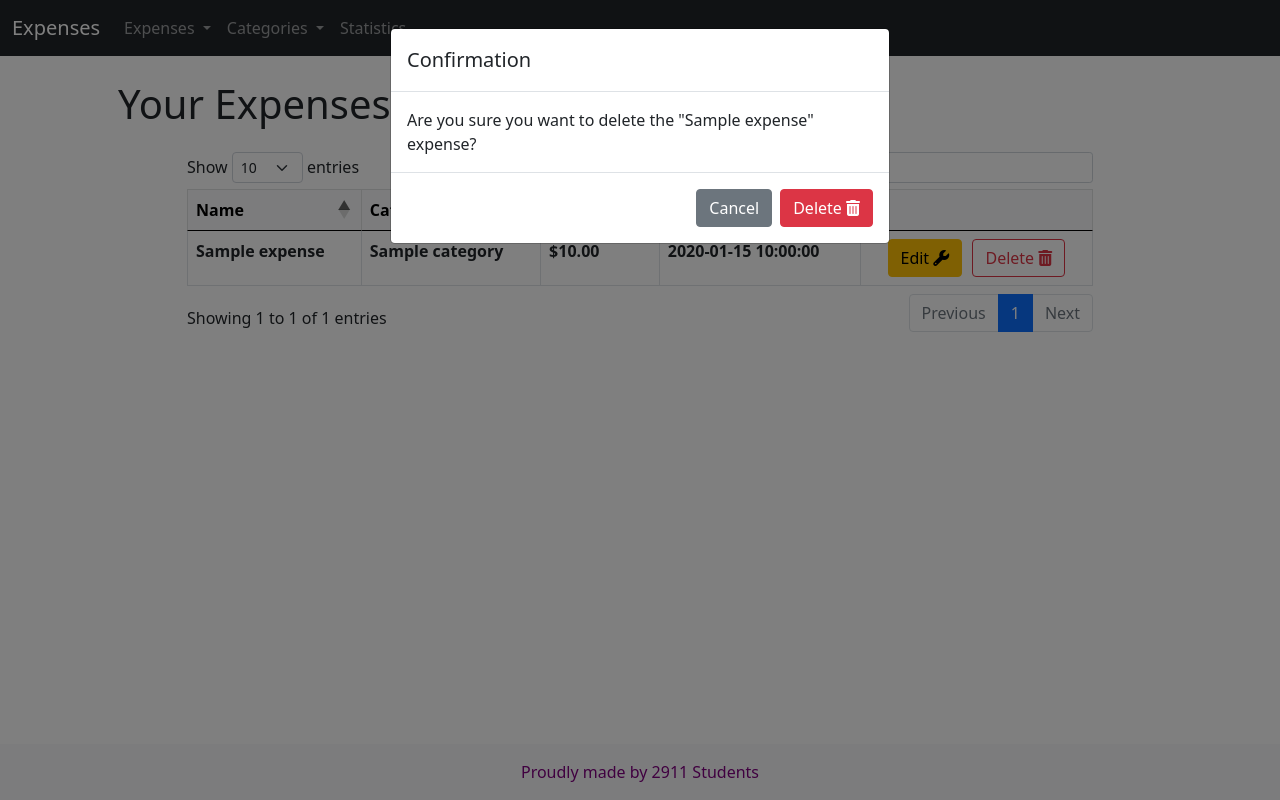
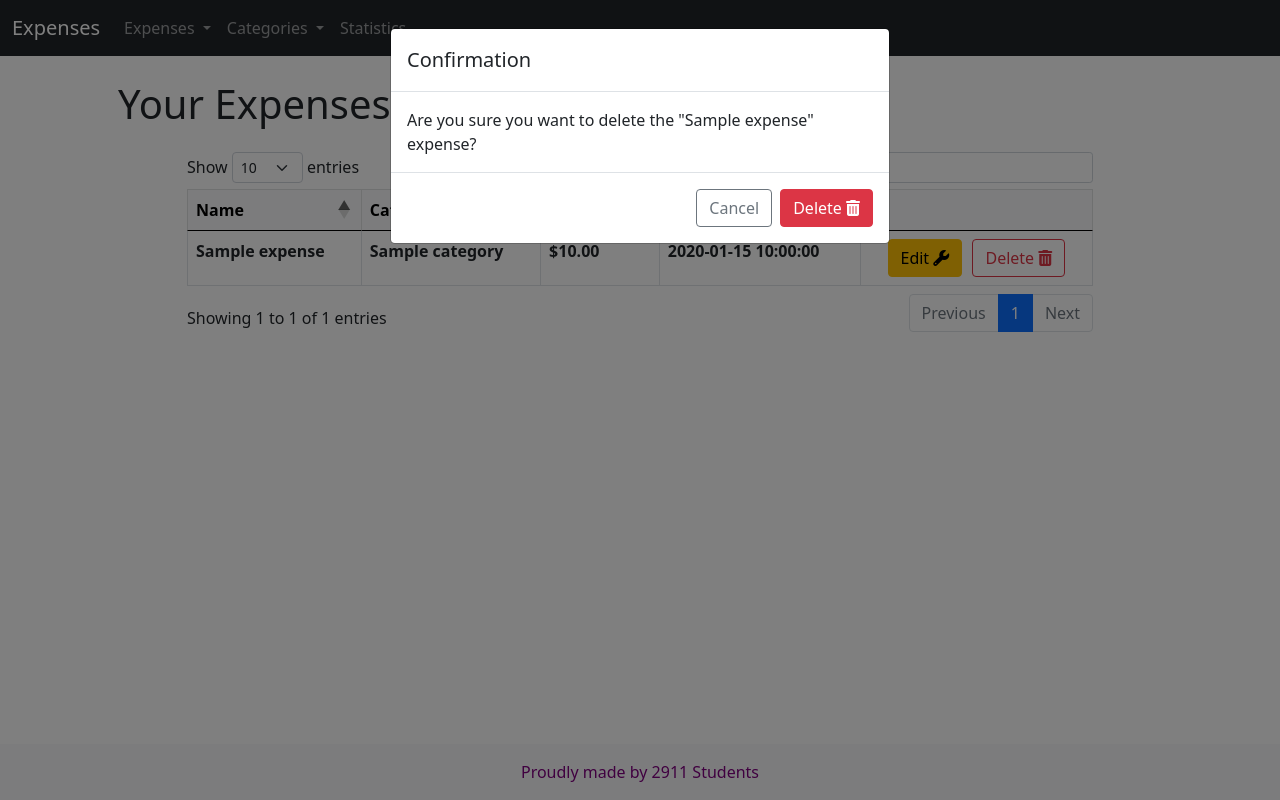
Before and after one commit to tadhgboyle/2911, a Flask app: template templates/views/list_expenses.html in a window 1280 px wide, after a click on "Delete". Run offline with Flask 2, Linux system fonts and the light colour scheme; the template is opened without the code that fills it: most values are stand-ins (such as "Sample title", 1, 10 or a date in 2020); lists and menus that the app fills with data are empty; some libraries are stand-ins or nearby versions.

Commit message:
:art: Change cancel button to outline class

```diff
--- a/templates/views/list_categories.html
+++ b/templates/views/list_categories.html
@@ -44,7 +44,7 @@
                     Are you sure you want to delete the "{{ category.name }}" category?
                 </div>
                 <div class="modal-footer">
-                    <button type="button" class="btn btn-secondary" data-bs-dismiss="modal">Cancel</button>
+                    <button type="button" class="btn btn-outline-secondary" data-bs-dismiss="modal">Cancel</button>
                     <a class="btn btn-danger" role="button" href="{{ url_for('delete_category', category_id=category.id) }}">Delete <i class="fa fa-trash"></i></a>
                 </div>
             </div>
--- a/templates/views/list_expenses.html
+++ b/templates/views/list_expenses.html
@@ -50,7 +50,7 @@
                     Are you sure you want to delete the "{{ expense.name }}" expense?
                 </div>
                 <div class="modal-footer">
-                    <button type="button" class="btn btn-secondary" data-bs-dismiss="modal">Cancel</button>
+                    <button type="button" class="btn btn-outline-secondary" data-bs-dismiss="modal">Cancel</button>
                     <a class="btn btn-danger" role="button" href="{{ url_for('delete_expense', expense_id=expense.id) }}">Delete <i class="fa fa-trash"></i></a>
                 </div>
             </div>
```
